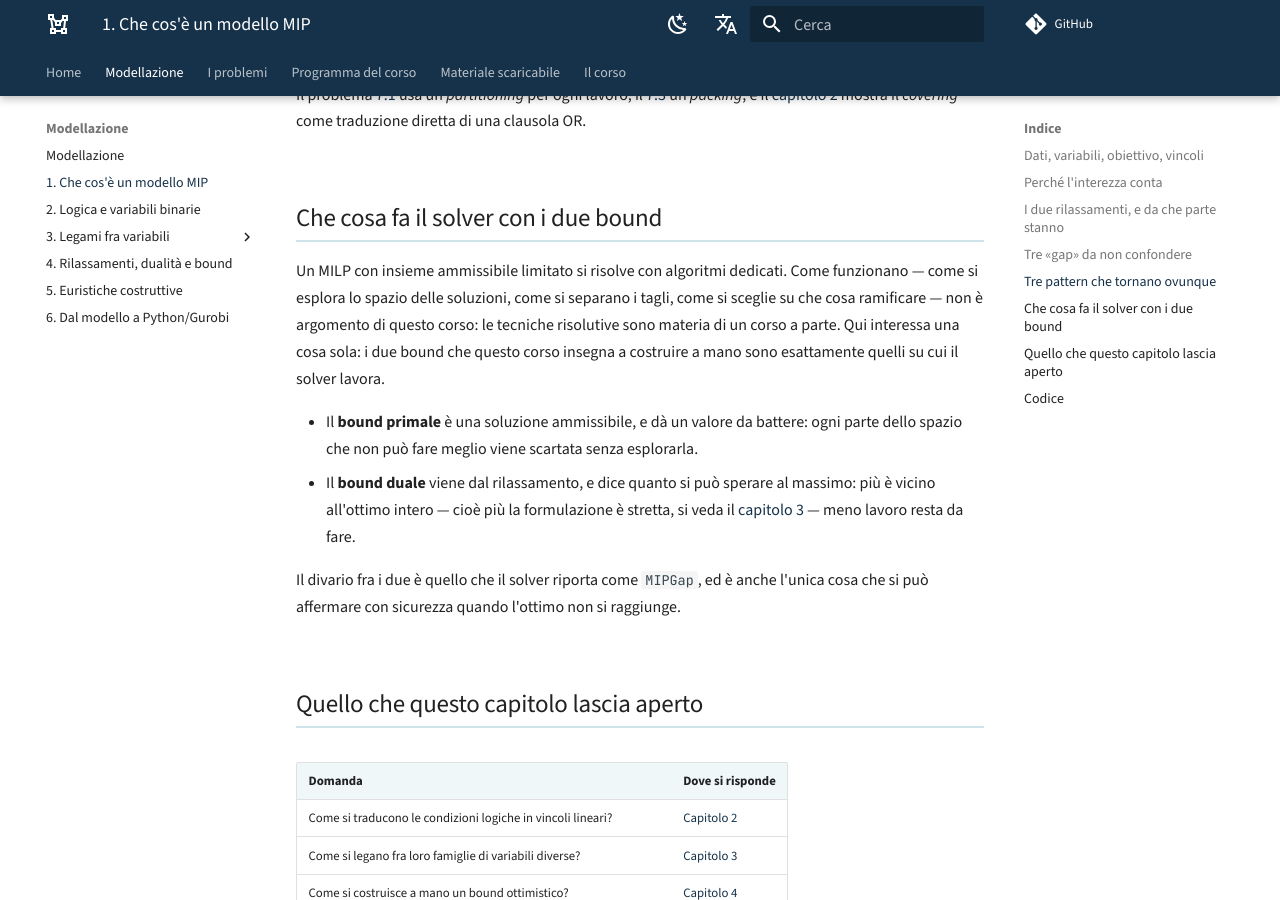
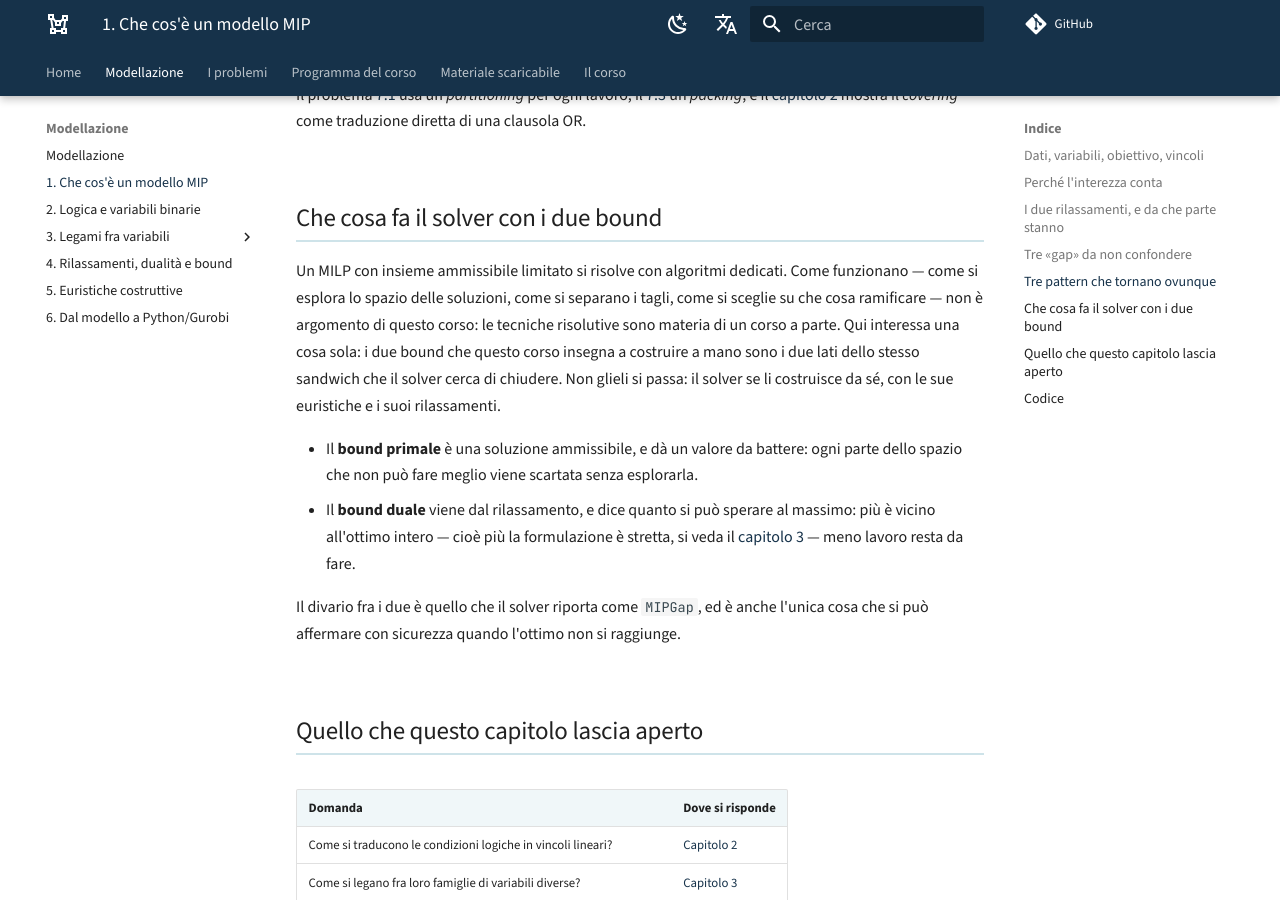
Before and after one commit to fabiofurini/modellazione-mip, an MkDocs documentation site: the page built from docs/modellazione-1.md, in a window 1280 px wide and 900 px high, scrolled down 5166 px. Built offline with MkDocs 1.6.1 and Material for MkDocs 9.7.7, drawn with Linux system fonts in a browser that asks for light colours; comment, search, counter and statistics services are not loaded.

Commit message:
Una sola convenzione per il gap certificato, in tutta la dispensa
La definizione stessa, nel capitolo sulle euristiche, aveva z(MILP) al
denominatore e subito dopo diceva che e' «l'unica misura disponibile prima di
risolvere il MILP». Da li' l'errore si era propagato a ventitre esercizi dei
capitoli 7-10.

Ora la convenzione e' una sola e sta scritta dove si definisce: in assoluto
ub - lb, e in percentuale rapportato alla soluzione euristica --- |ub| in un
minimo, |lb| in un massimo, cioe' sempre l'incumbent, mai l'ottimo. I
ventitre blocchi sono stati riscritti leggendo ub, lb e il verso dalla tabella
dei bound di ciascun esercizio, quindi nessuna percentuale e' stata ricalcolata
a mano. Il gap dell'euristica resta quello che era: quello si misura
sull'ottimo, e il suo nome lo dice.

I bound costruiti a mano non si passano al solver: in trentatre punti la frase
diceva che «sono cio' su cui lavora il solver». Ora dicono che riproducono in
forma didattica i due lati del sandwich che il solver cerca di chiudere, e nel
capitolo 1 c'e' anche il perche': il solver se li costruisce da se'.

8.3: nelle considerazioni aggiuntive il cliente 2 era ancora fra quelli con il
vincolo di interferenza ridondante, ma L_2 = {2,3} ha due elementi.

8.2: aprire una sede in piu' non «avvicina qualche cliente», non peggiora il
valore dell'assegnamento e puo' migliorarlo --- vale anche quando la sede resta
inutilizzata.

Co-Authored-By: Claude Opus 5 <noreply@anthropic.com>

```diff
--- a/docs/modellazione-1.md
+++ b/docs/modellazione-1.md
@@ -225,8 +225,9 @@ Un MILP con insieme ammissibile limitato si risolve con algoritmi dedicati. Come
 funzionano — come si esplora lo spazio delle soluzioni, come si separano i
 tagli, come si sceglie su che cosa ramificare — non è argomento di questo corso:
 le tecniche risolutive sono materia di un corso a parte. Qui interessa una cosa
-sola: i due bound che questo corso insegna a costruire a mano sono esattamente
-quelli su cui il solver lavora.
+sola: i due bound che questo corso insegna a costruire a mano sono i due lati
+dello stesso sandwich che il solver cerca di chiudere. Non glieli si passa: il
+solver se li costruisce da sé, con le sue euristiche e i suoi rilassamenti.
 
 - Il **bound primale** è una soluzione ammissibile, e dà un valore da battere:
   ogni parte dello spazio che non può fare meglio viene scartata senza
```
Also changed, not shown: 2 other files.
